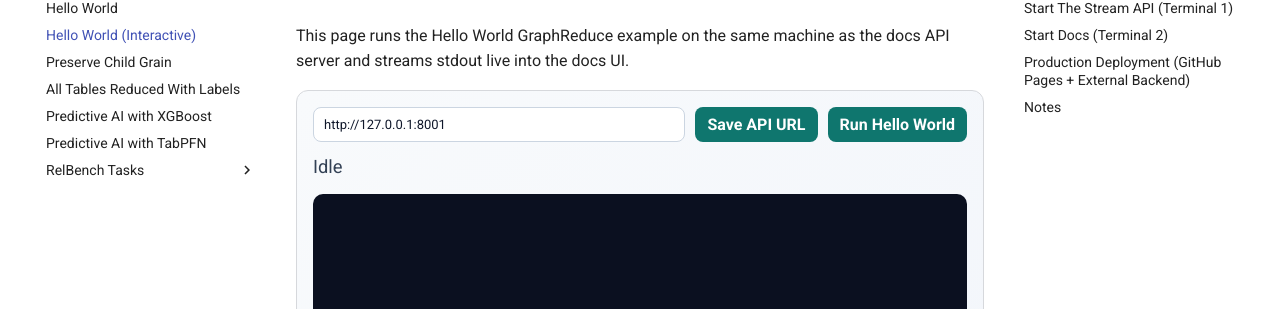
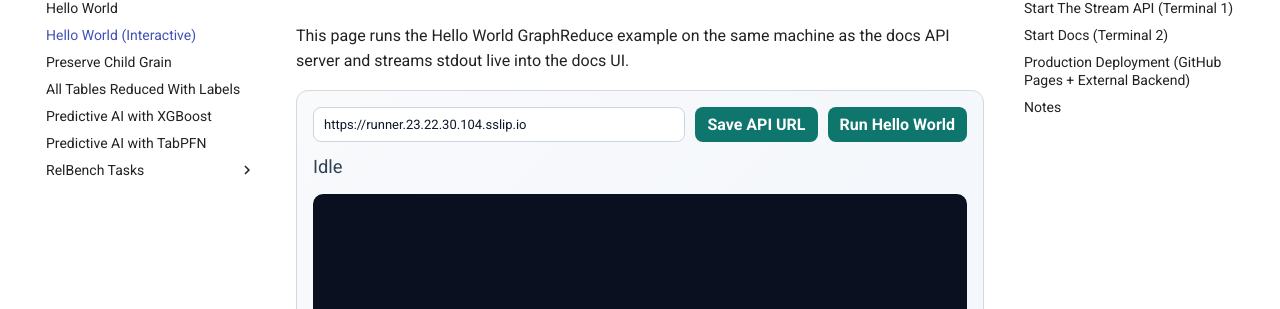
Before and after one commit to wesmadrigal/GraphReduce, an MkDocs documentation site: the page built from docs/end_to_end_examples/hello_world_modal_interactive.md, in a window 1280 px wide. Shown: the part 205-514 px from the top of the page. Built offline with MkDocs 1.6.1 and Material for MkDocs 9.7.7, drawn with Linux system fonts in a browser that asks for light colours; comment, search, counter and statistics services are not loaded.

Commit message:
Docs: set default interactive runner URL

```diff
--- a/docs/end_to_end_examples/hello_world_modal_interactive.md
+++ b/docs/end_to_end_examples/hello_world_modal_interactive.md
@@ -3,9 +3,9 @@
 This page runs the Hello World GraphReduce example on the same machine as the
 docs API server and streams stdout live into the docs UI.
 
-<div class="modal-runner" data-modal-runner data-api-base="http://127.0.0.1:8001">
+<div class="modal-runner" data-modal-runner data-api-base="https://runner.23.22.30.104.sslip.io">
   <div class="modal-runner-controls">
-    <input class="modal-runner-input" data-api-input value="http://127.0.0.1:8001" />
+    <input class="modal-runner-input" data-api-input value="https://runner.23.22.30.104.sslip.io" />
     <button data-save-api-btn>Save API URL</button>
     <button data-run-btn>Run Hello World</button>
   </div>
```
